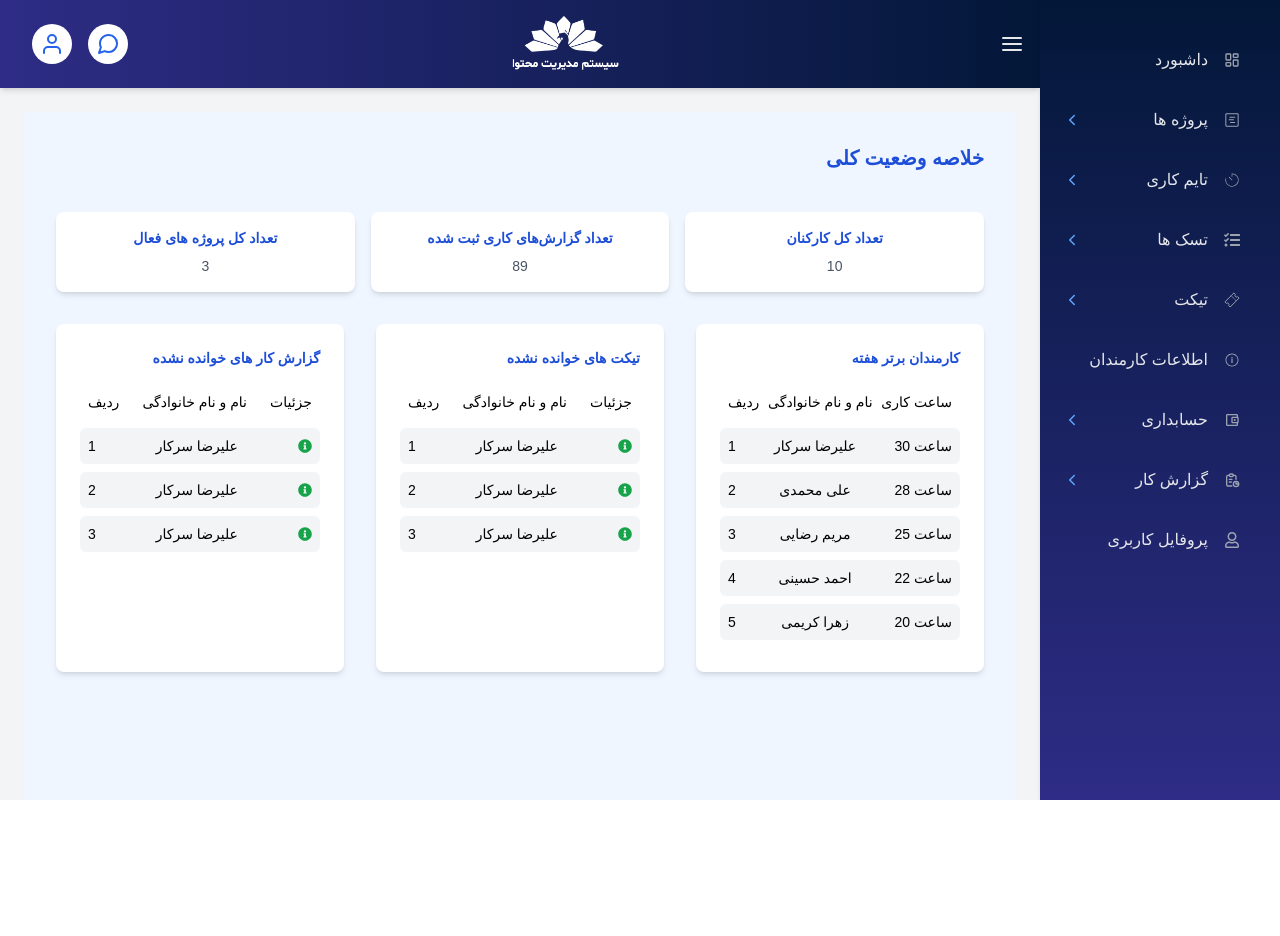
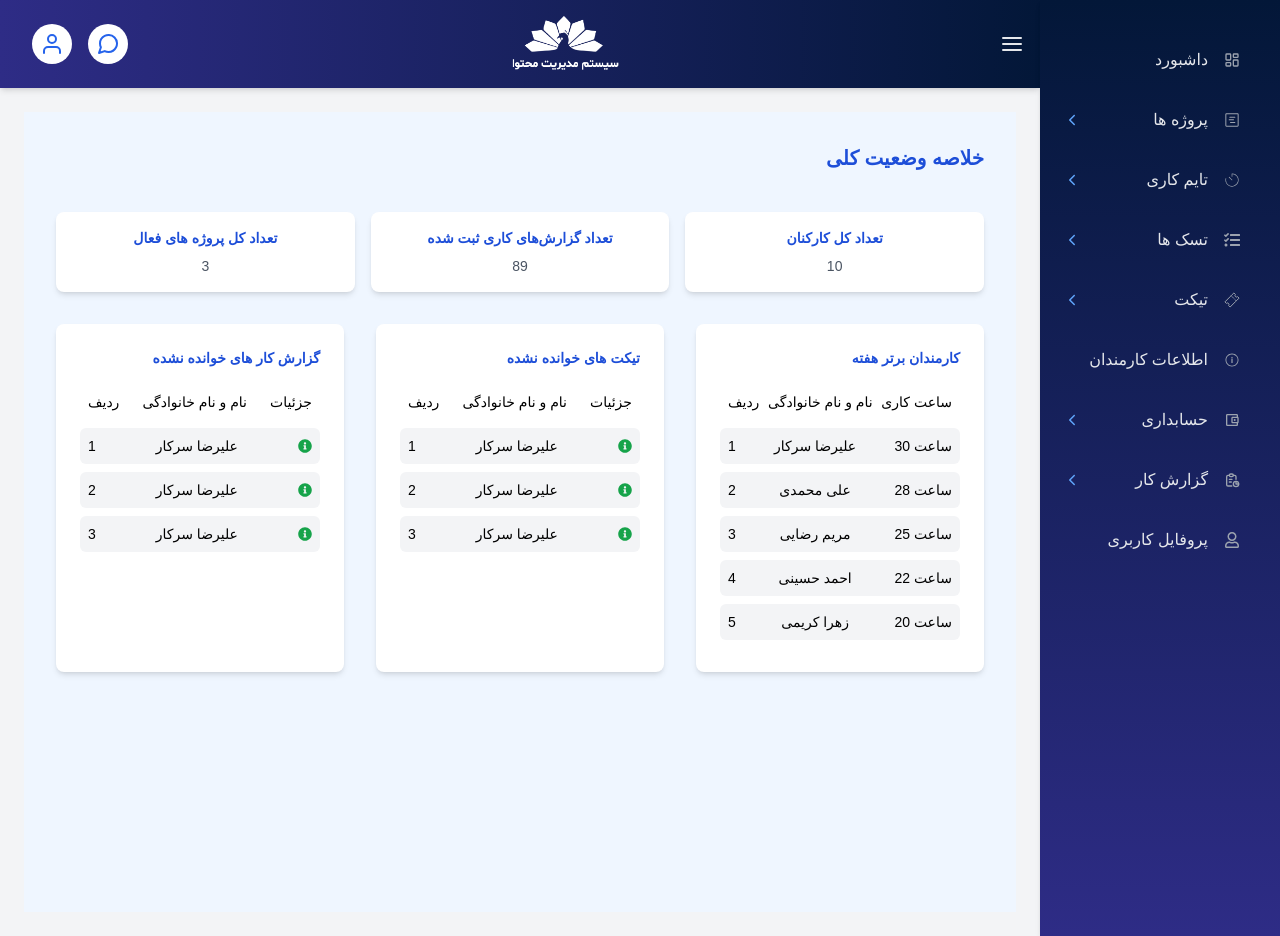
Before and after one commit to alirezzasarkar/crm-for-programming-company, a React (Vite) app: page /dashboard in a window 1280 px wide. Before the commit the page ends 800 px from the top, so only its background shows below. Built offline with nearby package versions, Linux system fonts and the light colour scheme; a web font is replaced by a local one.

Commit message:
Task Details Button

```diff
--- a/src/assets/styles/main.css
+++ b/src/assets/styles/main.css
@@ -9,6 +9,10 @@ body {
 input::placeholder {
     text-align: right;
     direction: rtl;
+}
+
+.min-height{
+    min-height: 100vh;
 }
 
 .placeholder-gray-400::placeholder {
--- a/src/components/Common/Sidebar.tsx
+++ b/src/components/Common/Sidebar.tsx
@@ -17,7 +17,7 @@ interface SidebarProps {
 const Sidebar: React.FC<SidebarProps> = ({ isOpen }) => {
   return (
     <div
-      className={`bg-blue-100 transition-width duration-300 gradient-sidebar shadow-md ${
+      className={`bg-blue-100 transition-width duration-300 gradient-sidebar shadow-md h-auto ${
         isOpen ? "w-60" : "w-0"
       } `}
     >
--- a/src/components/Layout/layout.tsx
+++ b/src/components/Layout/layout.tsx
@@ -10,7 +10,7 @@ const Layout: React.FC<LayoutProps> = ({ children }) => {
   const [isSidebarOpen, setIsSidebarOpen] = useState(true);
 
   return (
-    <div className="flex bg-gray-100 h-screen">
+    <div className="flex bg-gray-100 min-height">
       <div className="flex-1 flex flex-col">
         <Navbar toggleSidebar={() => setIsSidebarOpen(!isSidebarOpen)} />
         <main className="flex-1 p-6 text-right overflow-y-auto">
--- a/src/components/Tasks/TaskDetails.tsx
+++ b/src/components/Tasks/TaskDetails.tsx
@@ -1,4 +1,4 @@
-import React from "react";
+import React, { useState } from "react";
 import { FaCheckCircle } from "react-icons/fa";
 import Title from "../Common/Title";
 
@@ -15,10 +15,17 @@ const TaskDetails: React.FC<TaskDetailsProps> = ({
   sender,
   team,
   deliveryDate,
-  status,
+  status: initialStatus,
   title,
   details,
 }) => {
+  const [status, setStatus] = useState(initialStatus);
+
+  const handleCompleteTask = () => {
+    setStatus("انجام شده");
+    // می‌توانید اینجا کدهای مربوط به بروزرسانی وضعیت تسک در سرور یا هر پردازش دیگری را اضافه کنید
+  };
+
   return (
     <div className="flex justify-around">
       <div className="bg-white p-6 rounded-lg shadow-md rtl w-1/4 h-1/3">
@@ -45,6 +52,14 @@ const TaskDetails: React.FC<TaskDetailsProps> = ({
             )}
           </div>
         </div>
+        {status !== "انجام شده" && (
+          <button
+            onClick={handleCompleteTask}
+            className="mt-4 px-4 py-2 bg-blue-500 text-white rounded-xl w-full hover:bg-blue-600"
+          >
+            انجام شد
+          </button>
+        )}
       </div>
       <div className="bg-white p-6 rounded-lg shadow-md rtl w-8/12">
         <div>
```
